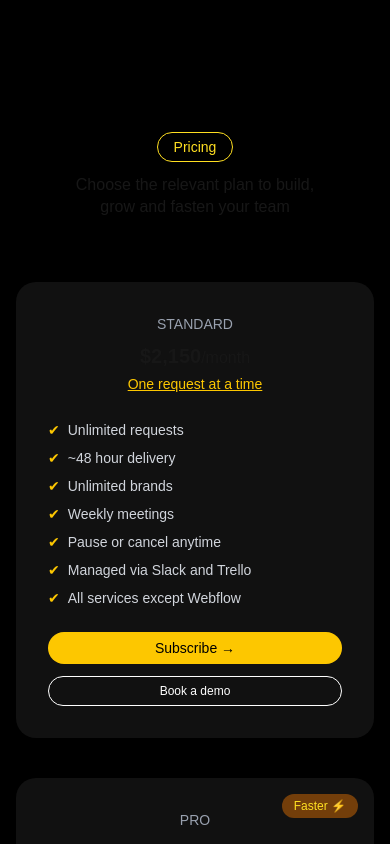
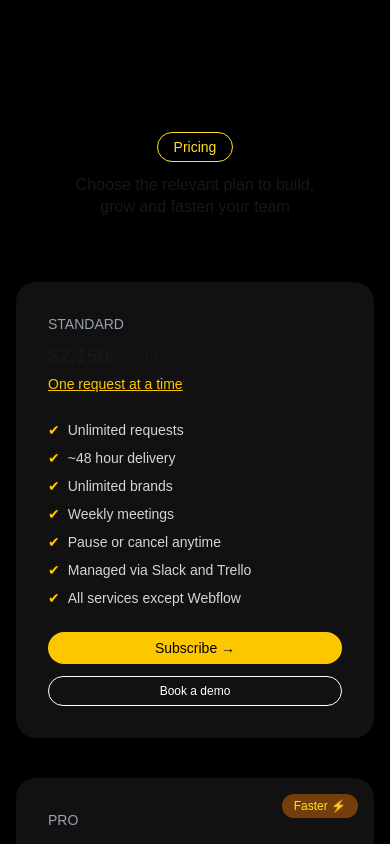
Before and after one commit to sharun111/Machine-Test-2, a Next.js app: page / in a window 390 px wide. Shown: the part 6660-7504 px from the top of the page. Built offline with nearby package versions, Linux system fonts and the light colour scheme.

Commit message:
fix: remove unnecessary responsive text-center class from Pricing component

```diff
--- a/src/components/Pricing.tsx
+++ b/src/components/Pricing.tsx
@@ -1,6 +1,6 @@
 export default function Pricing() {
     return (
-        <div className="mb-[100px] px-4  max-[400px]:text-center">
+        <div className="mb-[100px] px-4  ">
             <div className="flex flex-col items-center text-center mb-16">
                 <div className="mb-3 inline-block bg-black border border-yellow-300 text-yellow-300  px-4 py-1 rounded-full text-sm">
                     Pricing
```
